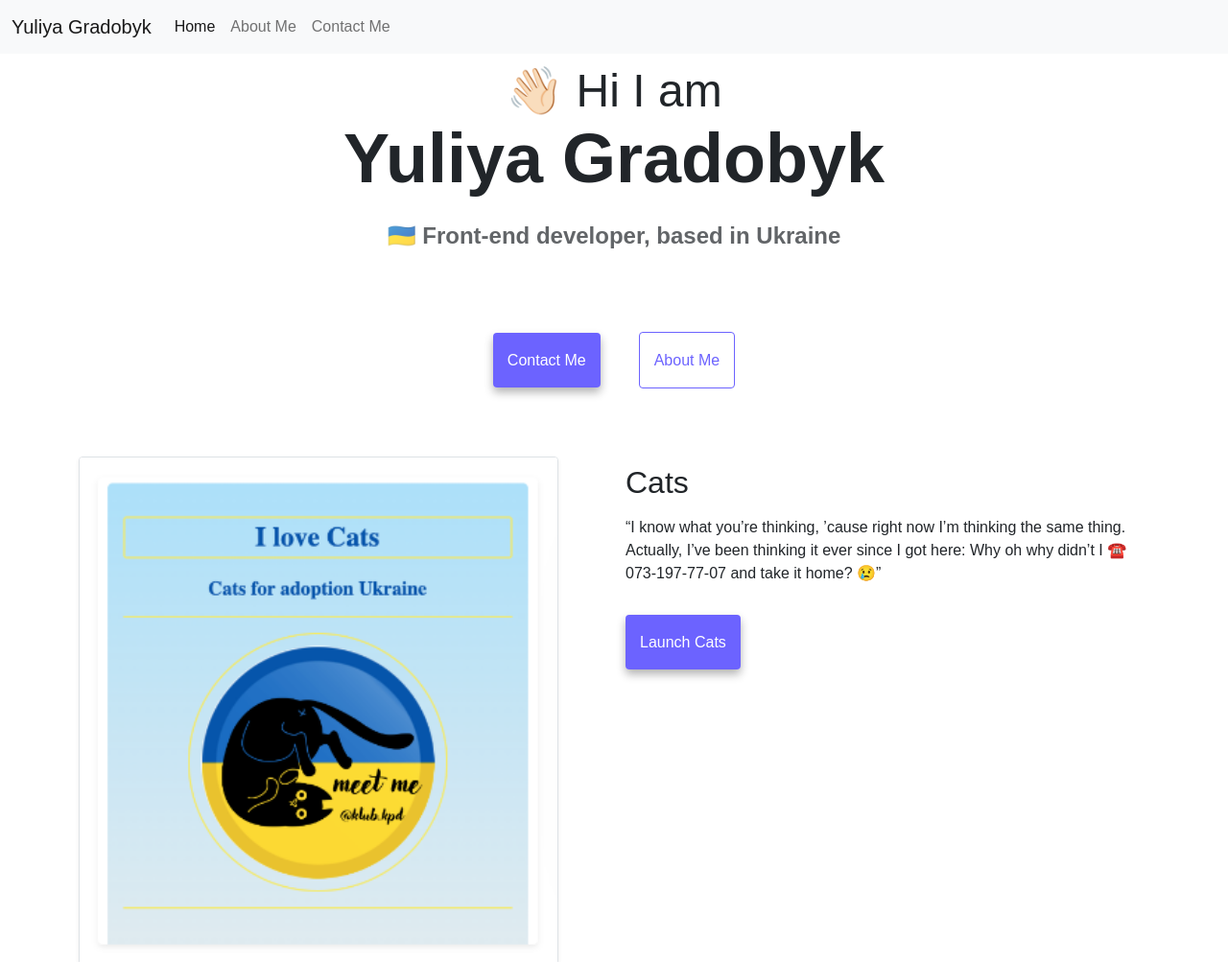
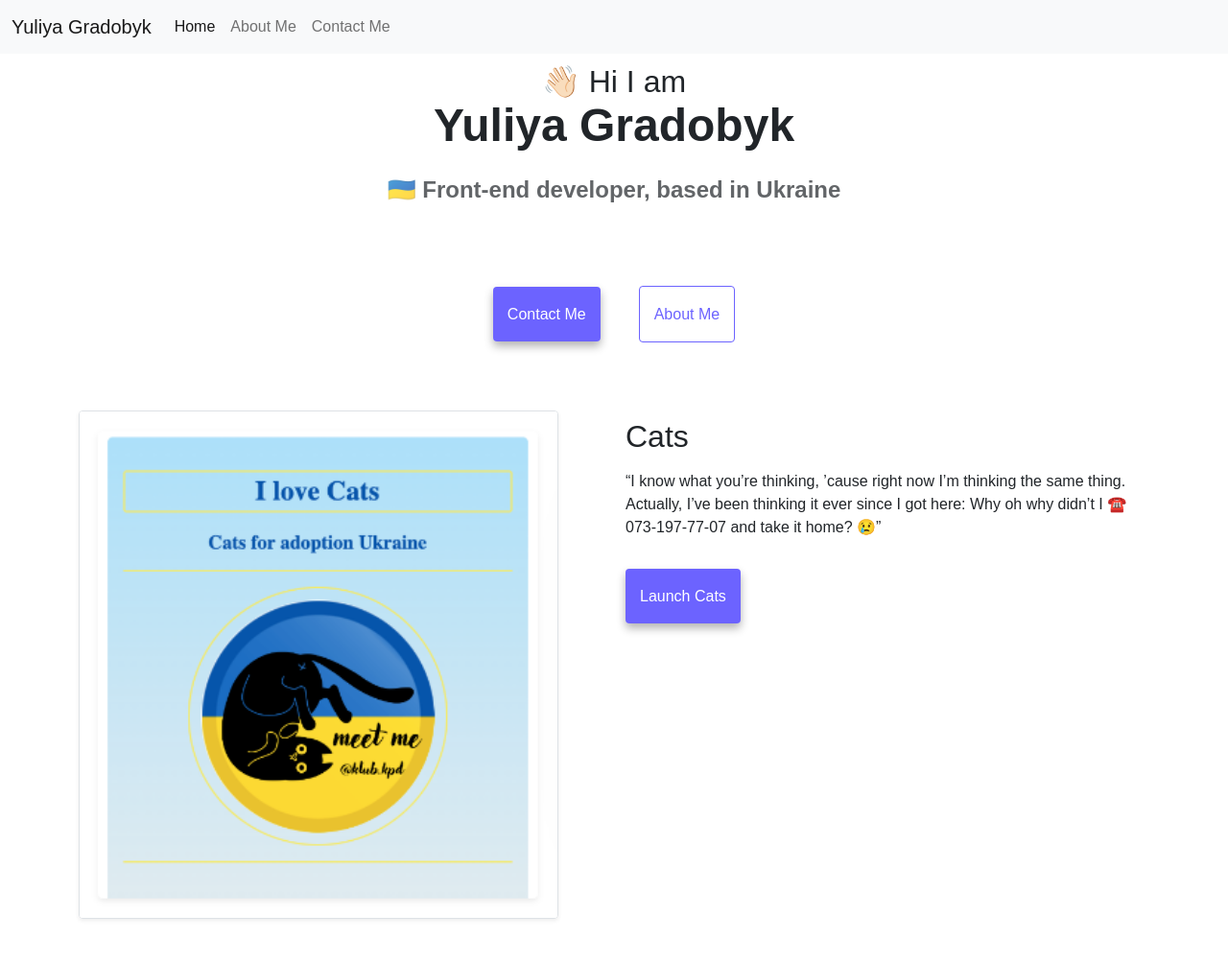
Before and after one commit to gradobyk/R3WHFinal, a plain HTML site: page index.html in a window 1280 px wide. Shown: the top 1003 px of the page at 96% size. Drawn offline with nearby package versions, Linux system fonts and the light colour scheme.

Commit message:
Update styles.css

```diff
--- a/css/styles.css
+++ b/css/styles.css
@@ -164,12 +164,12 @@ h1 {
 @media (min-width: 576px) {
 
 	.name {
-		font-size: 48;
+		font-size: 48px;
 	}
 
 	.himy {
 
-		font-size: 32;
+		font-size: 32px;
 	}
 
 }
```
